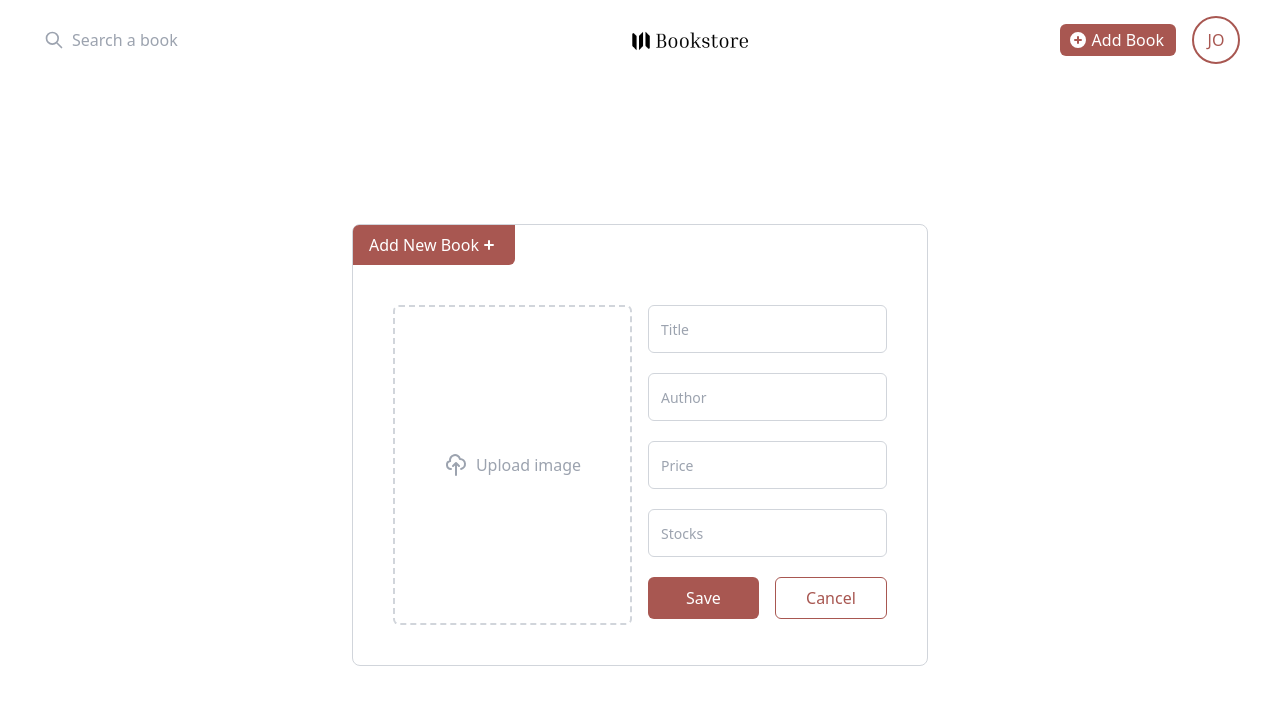
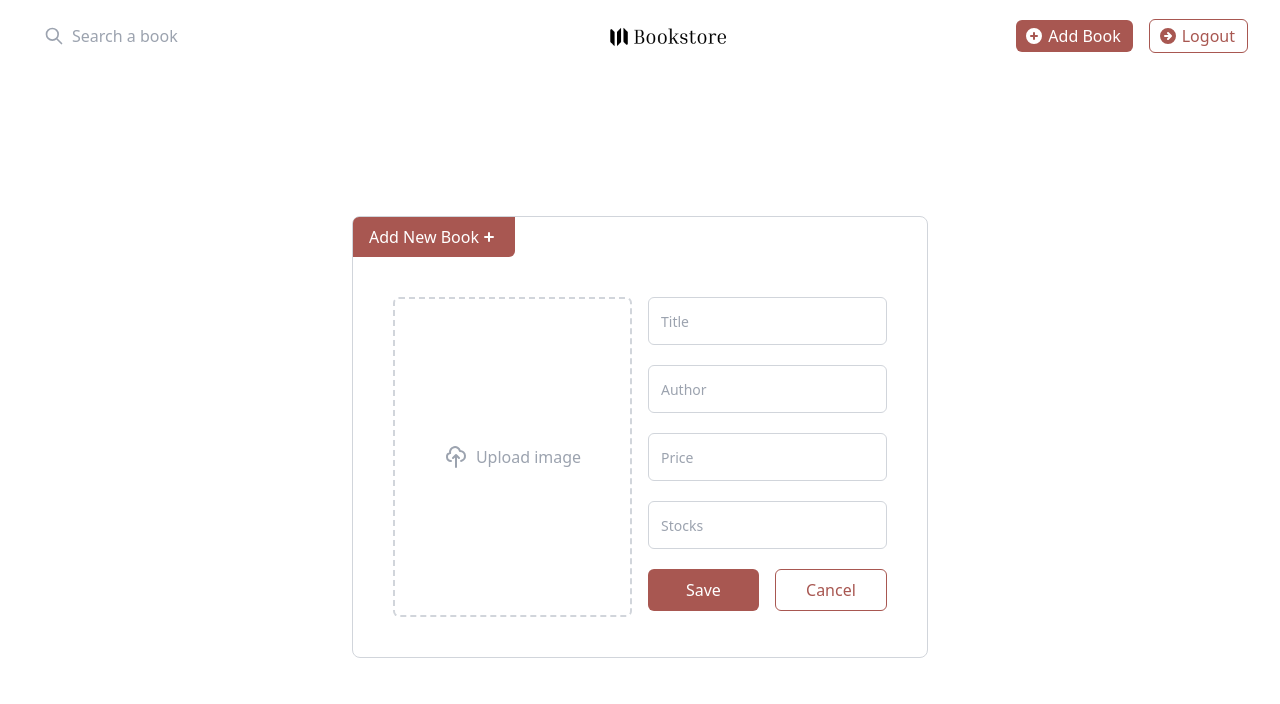
Before and after one commit to kiiirat/bookstore-web, a React (Create React App) app: page /new in a window 1280 px wide. Shown: the top 704 px of the page. Built offline with nearby package versions, Linux system fonts and the light colour scheme.

Commit message:
Add logout button

```diff
--- a/src/components/header.tsx
+++ b/src/components/header.tsx
@@ -57,12 +57,25 @@ const Header = () => {
 
           <button
             type="button"
-            className="flex items-center focus:outline-none"
+            className="flex items-center px-2 py-1 text-primary border border-primary bg-white rounded-md hover:bg-primary_shade focus:outline-none "
             aria-label="toggle profile dropdown"
           >
-            <div className="w-12 mr-2 h-12 overflow-hidden border-2 border-primary rounded-full flex items-center justify-center">
+            <svg
+              xmlns="http://www.w3.org/2000/svg"
+              className="h-5 w-5"
+              viewBox="0 0 20 20"
+              fill="currentColor"
+            >
+              <path
+                fillRule="evenodd"
+                d="M10 18a8 8 0 100-16 8 8 0 000 16zm3.707-8.707l-3-3a1 1 0 00-1.414 1.414L10.586 9H7a1 1 0 100 2h3.586l-1.293 1.293a1 1 0 101.414 1.414l3-3a1 1 0 000-1.414z"
+                clipRule="evenodd"
+              />
+            </svg>
+            <span className="mx-1">Logout</span>
+            {/* <div className="w-12 mr-2 h-12 overflow-hidden border-2 border-primary rounded-full flex items-center justify-center">
               <p className="text-primary">JO</p>
-            </div>
+            </div> */}
           </button>
         </div>
       </div>
```
